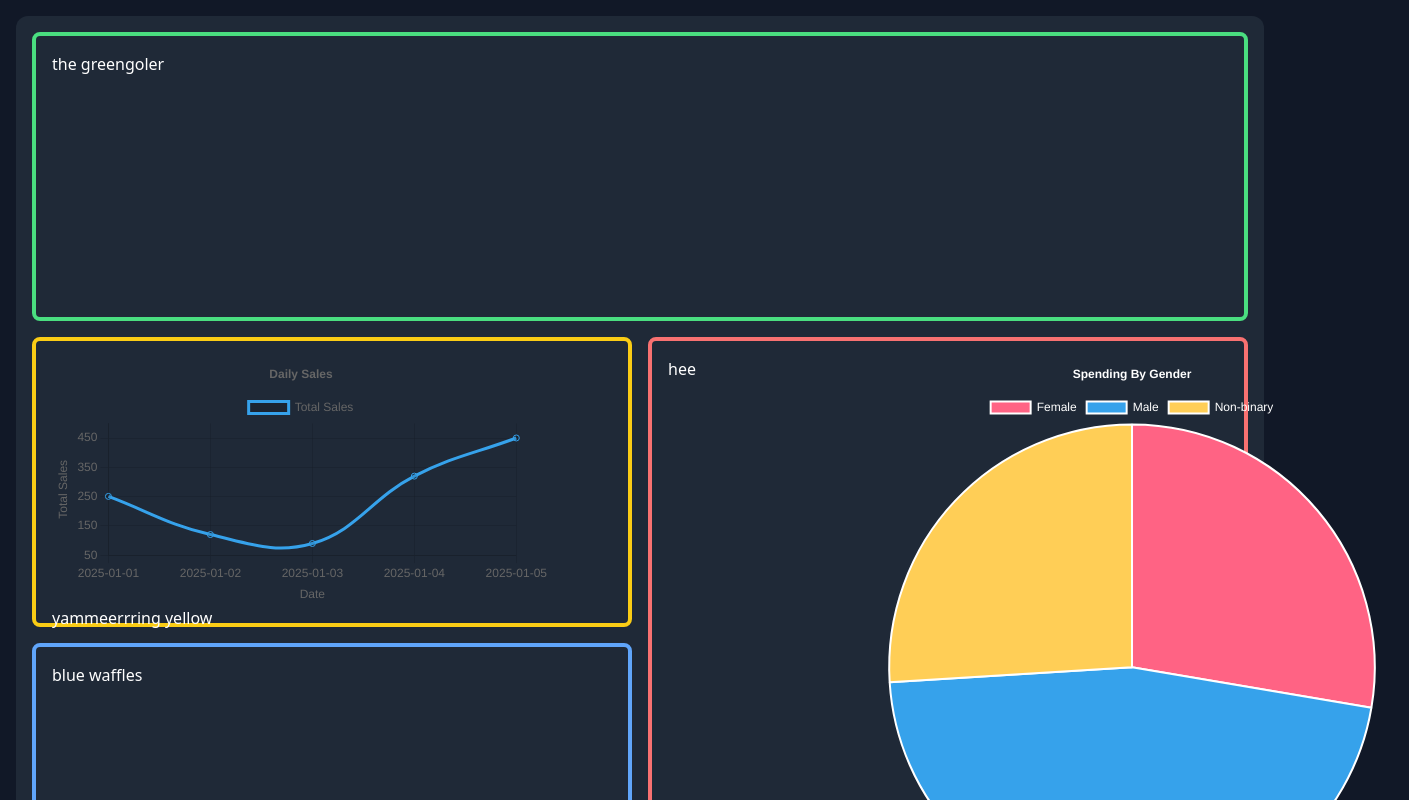
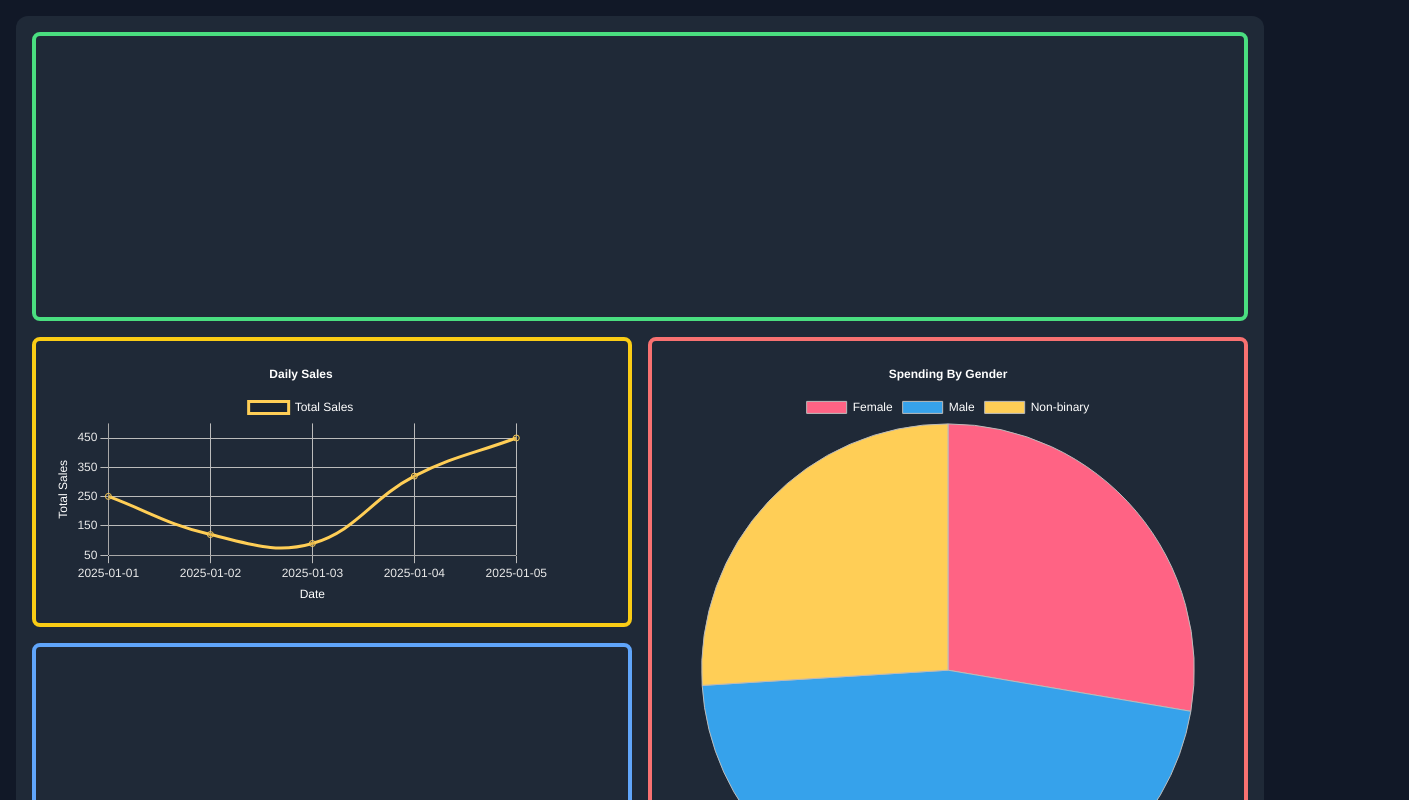
Before and after one commit to ccynth1a/sophie-project, a SvelteKit app: page / in a window 1280 px wide. Shown: the top 800 px of the page, 1409 px wide, since content can reach past the window. Built offline with nearby package versions, Linux system fonts and the light colour scheme.

Commit message:
styling stuffs elctirc bogallo

```diff
--- a/src/PieChart.svelte
+++ b/src/PieChart.svelte
@@ -1,5 +1,6 @@
 <script lang="ts">
     import salesJSON from "$lib/sales.json"
+    import { color } from "chart.js/helpers";
     import Chart from "./Chart.svelte";
 
     const genderSales = salesJSON.sales.reduce((accumulator: any, sale) => {
@@ -14,7 +15,9 @@
                 label: 'Total Spending',
                 data: Object.values(genderSales),
                 backgroundColor: ['#FF6384', '#36A2EB', '#FFCE56'], // @PHOEBE - these r the colors used in the pie chart
-                color: '#FFFFFF' // @PHOEBE - this changes the text colour :33
+                color: '#FFFFFF', // @PHOEBE - this changes the text colour :33
+                borderColor: '#BBBBBB',
+                borderWidth: 1,
             }
         ]
     }
@@ -32,7 +35,7 @@
                 display: true,
                 text: "Spending By Gender",
                 color: '#FFFFFF' // @PHOEBE
-            }
+            },
         }
     };
 
--- a/src/SalesChart.svelte
+++ b/src/SalesChart.svelte
@@ -13,8 +13,8 @@
             {
                 label: 'Total Sales',
                 data: Object.values(dailySales),
-                borderColor: '#36A2EB', // @PHOEBE
-                tension: 0.4, // @PHOEBE
+                borderColor: '#FFCE56', // @PHOEBE - the line colour
+                tension: 0.4, // @PHOEBE - that boogleersing of the lines connecting eachtoher
                 fill: false
             }
         ]
@@ -24,24 +24,42 @@
         responsive: true,
         plugins: {
             legend: {
-                position: 'top' // @PHOEBE
+                position: 'top', // @PHOEBE
+                labels: {
+                    color: '#FFFFFF'
+                }
             },
             title: {
                 display: true,
-                text: "Daily Sales"
+                text: "Daily Sales",
+                color: '#FFFFFF'
             }
         },
         scales: {
             x: {
                 title: {
                     display: true,
-                    text: 'Date'
+                    text: 'Date',
+                    color: '#FFFFFF'
+                },
+                ticks: {
+                    color: '#E9E9E9'
+                },
+                grid: {
+                    color: '#BBBBBB'
                 }
             },
             y: {
                 title: {
                     display: true,
-                    text: "Total Sales"
+                    text: "Total Sales",
+                    color: '#FFFFFF'
+                },
+                ticks: {
+                    color: '#E9E9E9'
+                },
+                grid: {
+                    color: '#BBBBBB'
                 }
             }
         }
--- a/src/routes/+page.svelte
+++ b/src/routes/+page.svelte
@@ -19,22 +19,20 @@
         <div class=" grid grid-cols-2 grid-rows-3 gap-4 h-[900px] ">
             <!-- top thang :3 -->
             <div class=" border-4 border-green-400 rounded-lg p-4 col-span-2 ">
-                    the greengoler
             </div>
             <!-- middle left thang -->
             <div class=" border-4 border-yellow-400 rounded-lg p-4 col-span-1 ">
                 <SalesChart />
-                    yammeerrring yellow
             </div>
             <!-- bottom right thang :3 -->
             <div class=" border-4 border-red-400 rounded-lg p-4 col-span-1 row-span-2 ">
-                    <div class=" grid grid-rows-1 grid-cols-3 w-fit h-full ">
-                        <div>hee</div>
+                <div class=" 2xl:grid 2xl:grid-rows-1 2xl:grid-cols-5 ">
+                    <div class=" col-span-3 col-start-2 ">
                         <PieChart />
                     </div>
                 </div>
+            </div>
             <div class=" border-4 border-blue-400 rounded-lg p-4 col-span-1 ">
-                    blue waffles
             </div>
         </div>
     </div>
```
Lines whose indentation alone changed are shown as unchanged.
